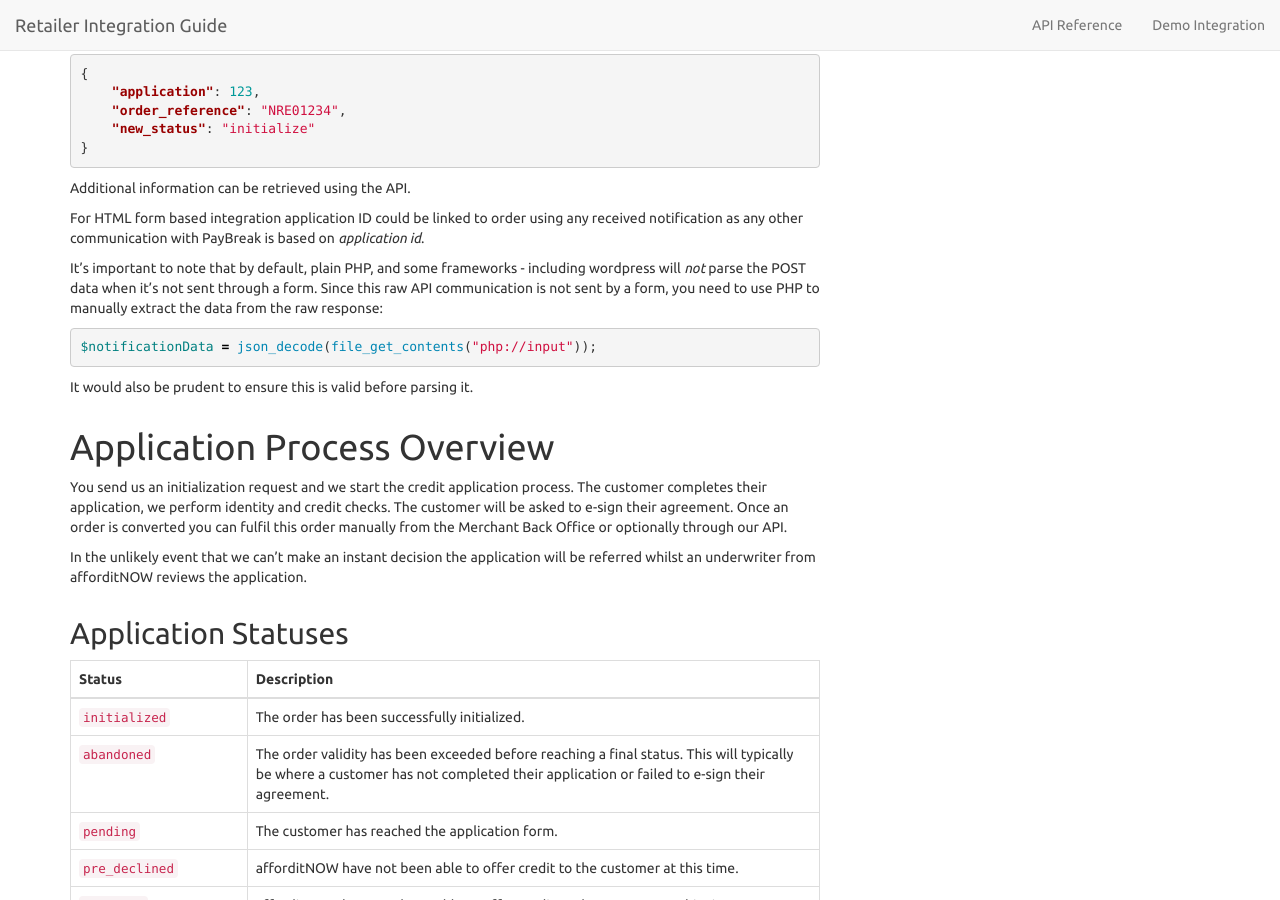
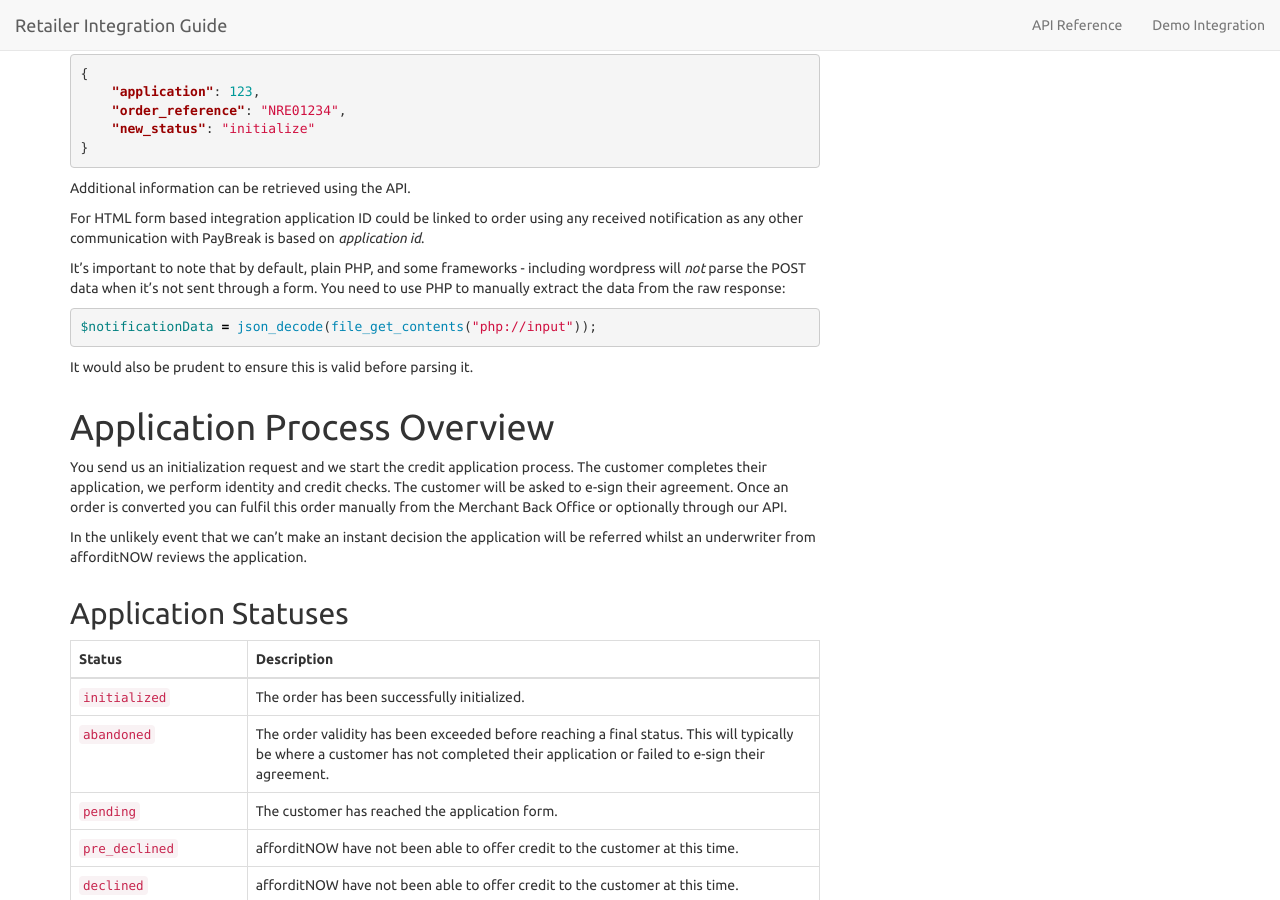
Before and after one commit to PayBreak/retailer-integration-guide, a Jekyll site: the page built from index.md, in a window 1280 px wide and 900 px high, scrolled down 3352 px. Built offline with Jekyll 4.4.1, drawn with Linux system fonts in a browser that asks for light colours; nearby versions of some CDN libraries; Markdown is read by kramdown in place of the engine named in the settings.

Commit message:
Update notifications.md

````diff
--- a/_includes/v4/notifications.md
+++ b/_includes/v4/notifications.md
@@ -20,7 +20,7 @@ Additional information can be retrieved using the API.
 
 For HTML form based integration application ID could be linked to order using any received notification as any other communication with PayBreak is based on *application id*.
 
-It's important to note that by default, plain PHP, and some frameworks - including wordpress will _not_ parse the POST data when it's not sent through a form. Since this raw API communication is not sent by a form, you need to use PHP to manually extract the data from the raw response:
+It's important to note that by default, plain PHP, and some frameworks - including wordpress will _not_ parse the POST data when it's not sent through a form. You need to use PHP to manually extract the data from the raw response:
 
 ```php
 $notificationData = json_decode(file_get_contents("php://input"));
````
